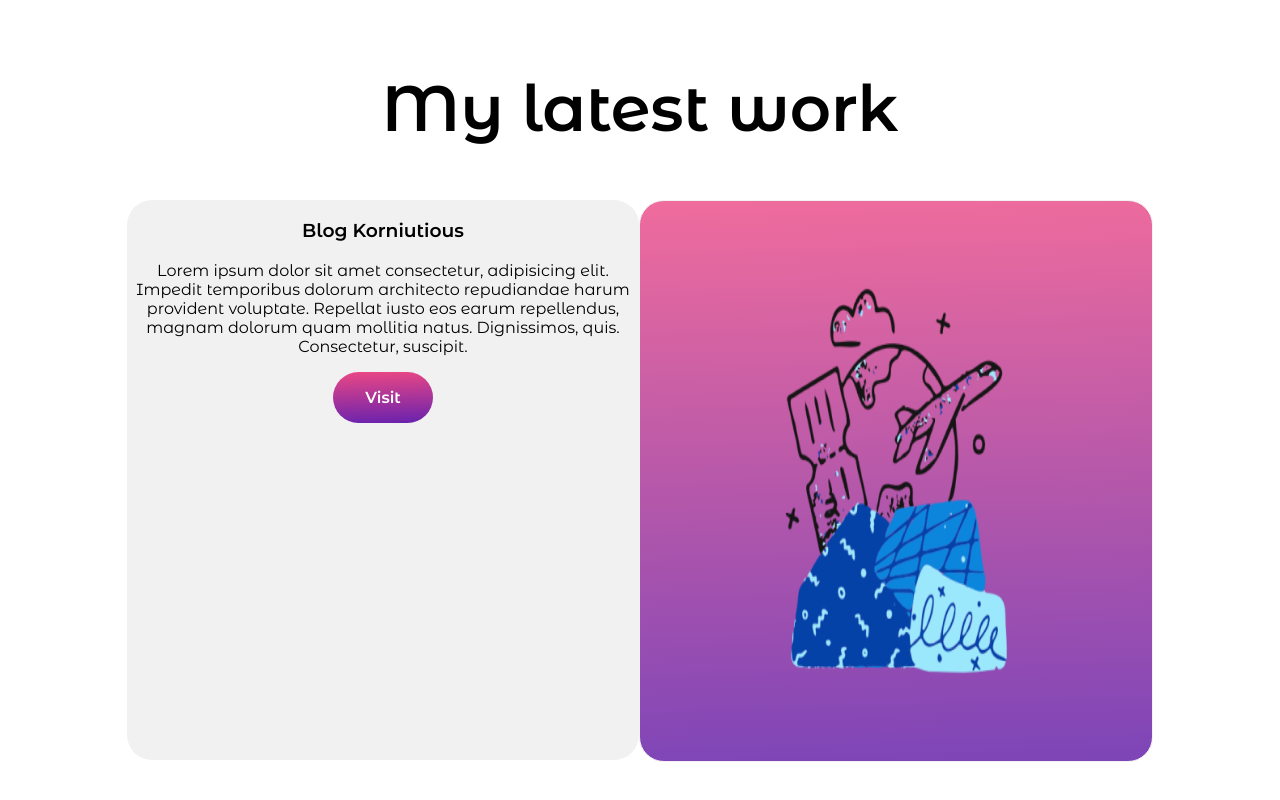
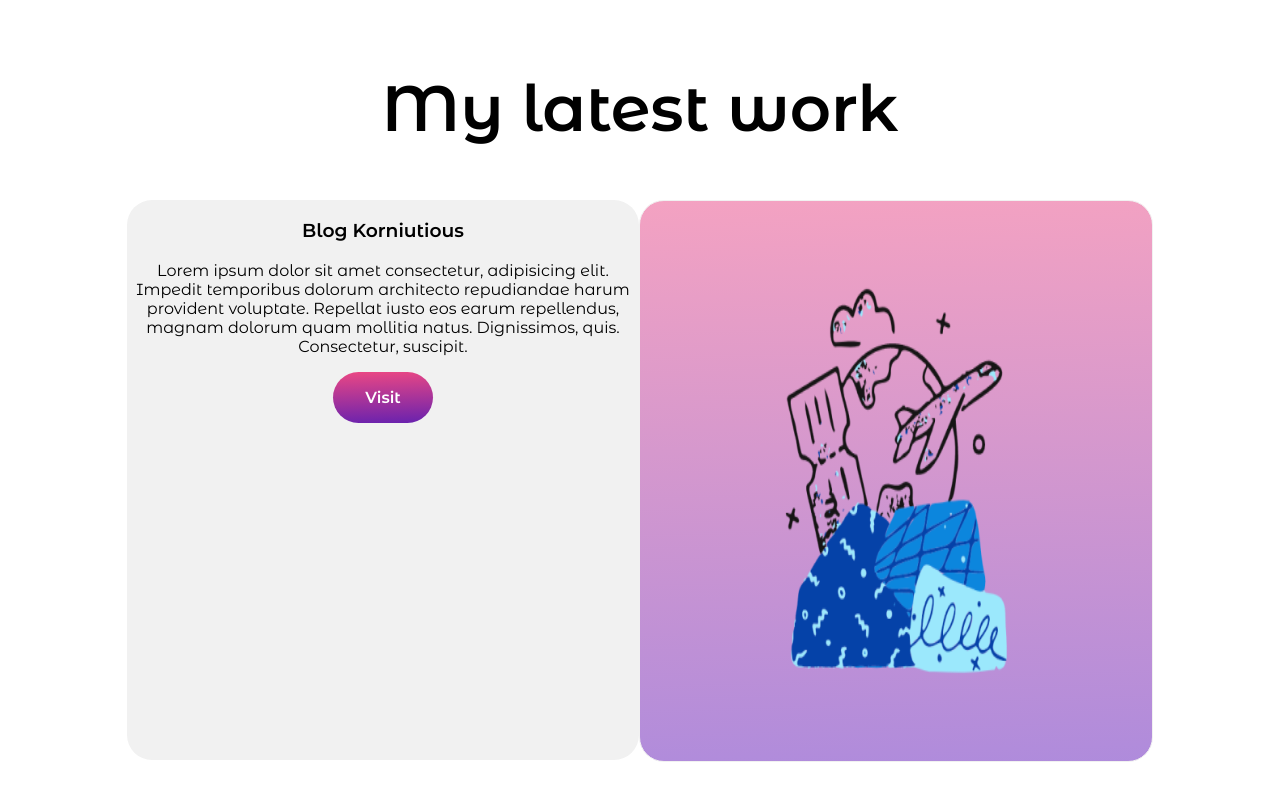
Before and after one commit to Wojtasbjj/newPortfolio, a plain HTML site: page index.html in a window 1280 px wide. Shown: the part 1450-2250 px from the top of the page. Drawn offline with nearby package versions, Linux system fonts and the light colour scheme.

Commit message:
change colors

```diff
--- a/css/main.scss
+++ b/css/main.scss
@@ -165,7 +165,7 @@ section.portfolio {
             .korni-right {
                 border: solid 1px rgb(241, 241, 241);
                 border-radius: 25px;
-                background: linear-gradient(178.18deg, #ff7199 -13.56%, #3a2ec7 158.3%);
+                background: linear-gradient(178.18deg, #fda5be -13.56%, #877eeb 158.3%);
                 display: flex;
                 justify-content: center;
                 align-items: center;
```
Also changed, not shown: css/main.css, css/main.min.css.
